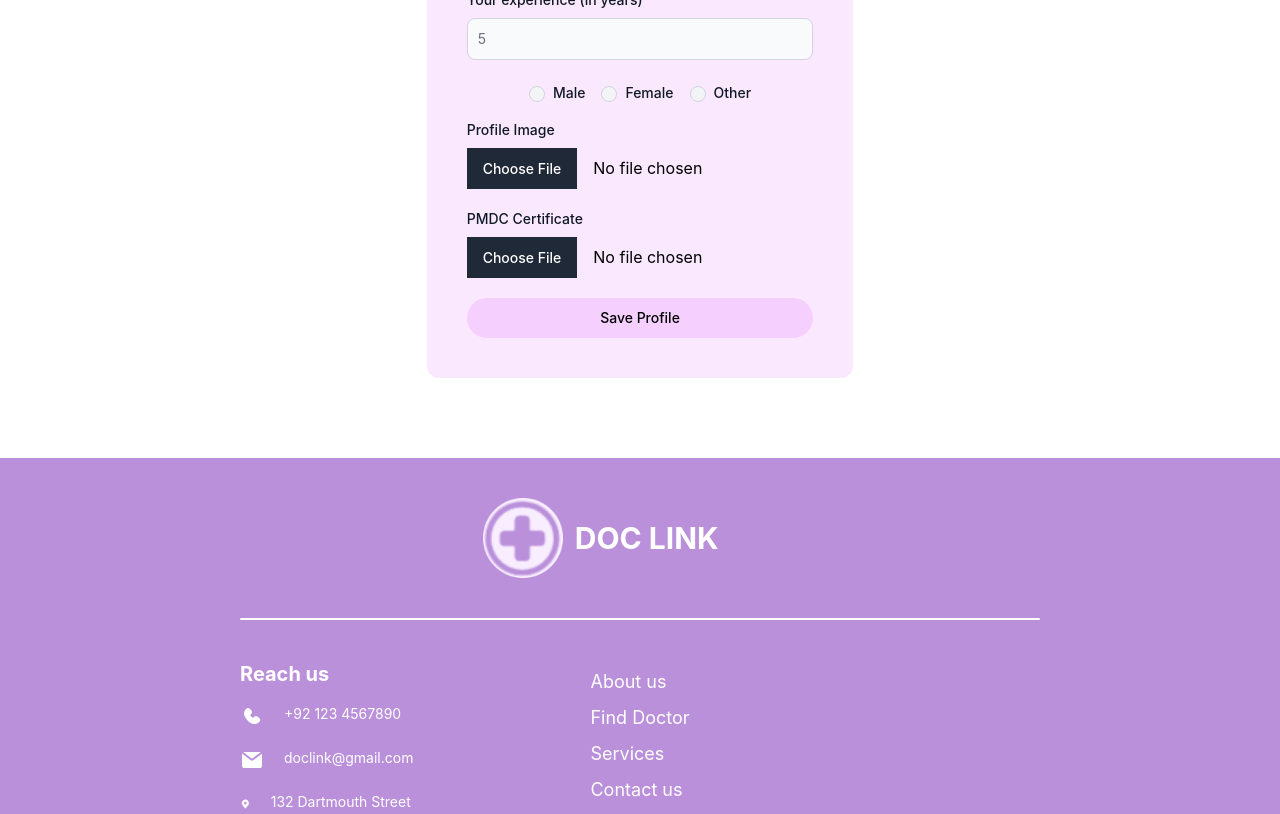
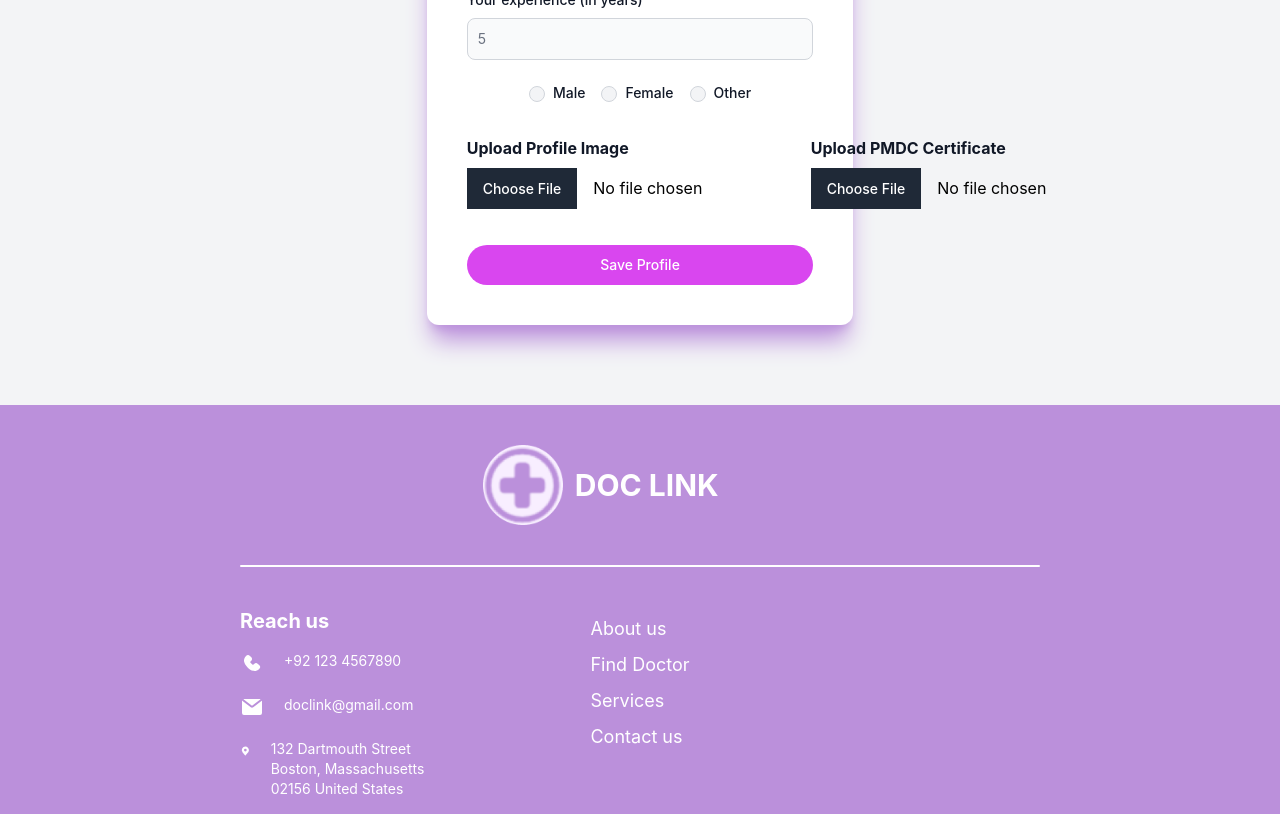
Before and after one commit to eishaa-e/doc-link-fyp, a React (Create React App) app in the folder frontend/: page /doctor/profile-form in a window 1280 px wide. Shown: the part 940-1754 px from the top of the page. Built offline with nearby package versions, Linux system fonts and the light colour scheme; no server answers; sample sign-in values are in the browser's storage.

Commit message:
profile form

```diff
--- a/frontend/src/screens/DoctorProfileForm.jsx
+++ b/frontend/src/screens/DoctorProfileForm.jsx
@@ -53,13 +53,13 @@ const DoctorProfileForm = () => {
           specialization,
           education,
           experience,
-          pmdcCertificate,
+          pmdcCertificate
         },
         {
           headers: {
-            "Content-Type": "application/json",
-          },
-        },
+            "Content-Type": "application/json"
+          }
+        }
       )
       .then((response) => {
         console.log(response.data);
@@ -76,8 +76,8 @@ const DoctorProfileForm = () => {
     await axiosInstance
       .get(`/doctors/get-profile`, {
         headers: {
-          "Content-Type": "application/json",
-        },
+          "Content-Type": "application/json"
+        }
       })
       .then((response) => {
         setName(response.data?.name);
@@ -103,10 +103,10 @@ const DoctorProfileForm = () => {
   }, []);
   return (
     <div>
-      <div className="w-full my-20 bg-white flex justify-center items-center">
+      <div className="w-full py-20 bg-gray-100 flex justify-center items-center">
         <form
           onSubmit={handleSubmit}
-          className="w-1/3 bg-fuchsia-100 flex justify-center flex-col p-10 rounded-xl"
+          className="w-1/3 bg-white flex justify-center flex-col p-10 rounded-xl shadow-xl shadow-light-orchid "
         >
           <div className="flex flex-col justify-center items-center">
             <img className="w-16 mb-3" src={logo} alt="asd" srcset="" />
@@ -302,12 +302,14 @@ const DoctorProfileForm = () => {
             </div>
           </div>
 
+          <div className="flex justify-between my-4">
+            <div>
               <div className="mb-5">
                 <label
                   htmlFor="profileImage"
-              className="block mb-2 text-sm font-medium text-gray-900 dark:text-white"
+                  className="block mb-2 text-md font-bold text-gray-900"
                 >
-              Profile Image
+                  Upload Profile Image
                 </label>
                 <input
                   type="file"
@@ -328,18 +330,21 @@ const DoctorProfileForm = () => {
                   />
                 </div>
               )}
+            </div>
 
+            <div>
               <div className="mb-5">
                 <label
                   htmlFor="pmdcCertificate"
-              className="block mb-2 text-sm font-medium text-gray-900 dark:text-white"
+                  className="block mb-2 text-md font-bold text-gray-900"
                 >
-              PMDC Certificate
+                  Upload PMDC Certificate
                 </label>
                 <input
                   type="file"
                   id="pmdcCertificate"
                   accept="image/*"
+                  className=" flex flex-col"
                   onChange={(e) => {
                     handleFileChange(e, "pmdcCertificate");
                   }}
@@ -355,10 +360,13 @@ const DoctorProfileForm = () => {
                   />
                 </div>
               )}
+            </div>
+
+          </div>
 
           <button
             type="submit"
-            className="w-full text-black bg-fuchsia-200 hover:bg-primary-700 focus:ring-4 focus:outline-none focus:ring-primary-300 font-medium rounded-full text-sm px-5 py-2.5 text-center dark:bg-primary-600 dark:hover:bg-primary-700 dark:focus:ring-primary-800"
+            className="w-full text-white bg-fuchsia-500 hover:bg-fuchsia-400 transition focus:ring-4 focus:outline-none focus:ring-primary-300 font-medium rounded-full text-sm px-5 py-2.5 text-center dark:bg-primary-600 dark:hover:bg-primary-700 dark:focus:ring-primary-800"
           >
             Save Profile
           </button>
--- a/frontend/src/screens/Home.jsx
+++ b/frontend/src/screens/Home.jsx
@@ -46,12 +46,12 @@ function Home() {
   ];
 
   const handleSpecializationClick = (specialization) => {
-    navigate("/find-doctor", { state: { specialization } }); // Pass the selected specialization using state
+    navigate("/find-doctor", { state: { specialization } });
   };
 
   const handleDoctorSearch = () => {
-    let specialization = searchQuery.toLowerCase();
-    navigate("/find-doctor", { state: { specialization } }); // Pass the selected specialization using state
+    let specialization = searchQuery;
+    navigate("/find-doctor", { state: { specialization } });
   };
 
   return (
--- a/frontend/src/screens/PatientProfileForm.jsx
+++ b/frontend/src/screens/PatientProfileForm.jsx
@@ -1,5 +1,5 @@
-import React, {useEffect, useState} from "react";
-import {useNavigate} from "react-router-dom";
+import React, { useEffect, useState } from "react";
+import { useNavigate } from "react-router-dom";
 import logo from "../assets/icons/doc-link-icon.png";
 import axiosInstance from "../services/axiosInterceptor";
 import Loader from "../components/Loader";
@@ -40,13 +40,13 @@ const PatientProfileForm = () => {
           gender,
           phone,
           city,
-                    profileImage,
+          profileImage
         },
         {
           headers: {
-                        "Content-Type": "application/json",
-                    },
-                },
+            "Content-Type": "application/json"
+          }
+        }
       )
       .then((response) => {
         navigate("/");
@@ -61,8 +61,8 @@ const PatientProfileForm = () => {
     await axiosInstance
       .get(`/patients/get-profile`, {
         headers: {
-                    "Content-Type": "application/json",
-                },
+          "Content-Type": "application/json"
+        }
       })
       .then((response) => {
         console.log("Patient Profile here: ", response);
@@ -87,18 +87,18 @@ const PatientProfileForm = () => {
   if (loading) {
     return (
       <div>
-                <Loader/>
+        <Loader />
       </div>
     );
   }
   return (
-        <div className="w-full py-10 bg-white flex justify-center items-center">
+    <div className="w-full py-10 bg-gray-100 flex justify-center items-center">
       <form
         onSubmit={handleSubmit}
-                className="w-1/3 bg-fuchsia-100 flex justify-center flex-col p-10 rounded-xl"
+        className="w-1/3 bg-white flex justify-center flex-col p-10 rounded-xl shadow-xl shadow-light-orchid"
       >
         <div className="flex flex-col justify-center items-center">
-                    <img className="w-16 mb-3" src={logo} alt="asd" srcset=""/>
+          <img className="w-16 mb-3" src={logo} alt="asd" srcset="" />
           <h2 className="text-4xl font-bold text-center mb-5">DOC LINK</h2>
           <h1 className="text-2xl font-semibold text-center mb-5">
             Patient Profile Form
@@ -261,7 +261,7 @@ const PatientProfileForm = () => {
 
         <button
           type="submit"
-                    className="w-full text-white bg-light-orchid hover:bg-primary-700 focus:ring-4 focus:outline-none focus:ring-primary-300 font-medium rounded-full text-sm px-5 py-2.5 text-center dark:bg-primary-600 dark:hover:bg-primary-700 dark:focus:ring-primary-800"
+          className="w-full text-white bg-fuchsia-500 hover:bg-fuchsia-400 transition focus:ring-4 focus:outline-none focus:ring-primary-300 font-medium rounded-full text-sm px-5 py-2.5 text-center dark:bg-primary-600 dark:hover:bg-primary-700 dark:focus:ring-primary-800"
         >
           Save Profile
         </button>
```
Lines whose indentation alone changed are shown as unchanged.
